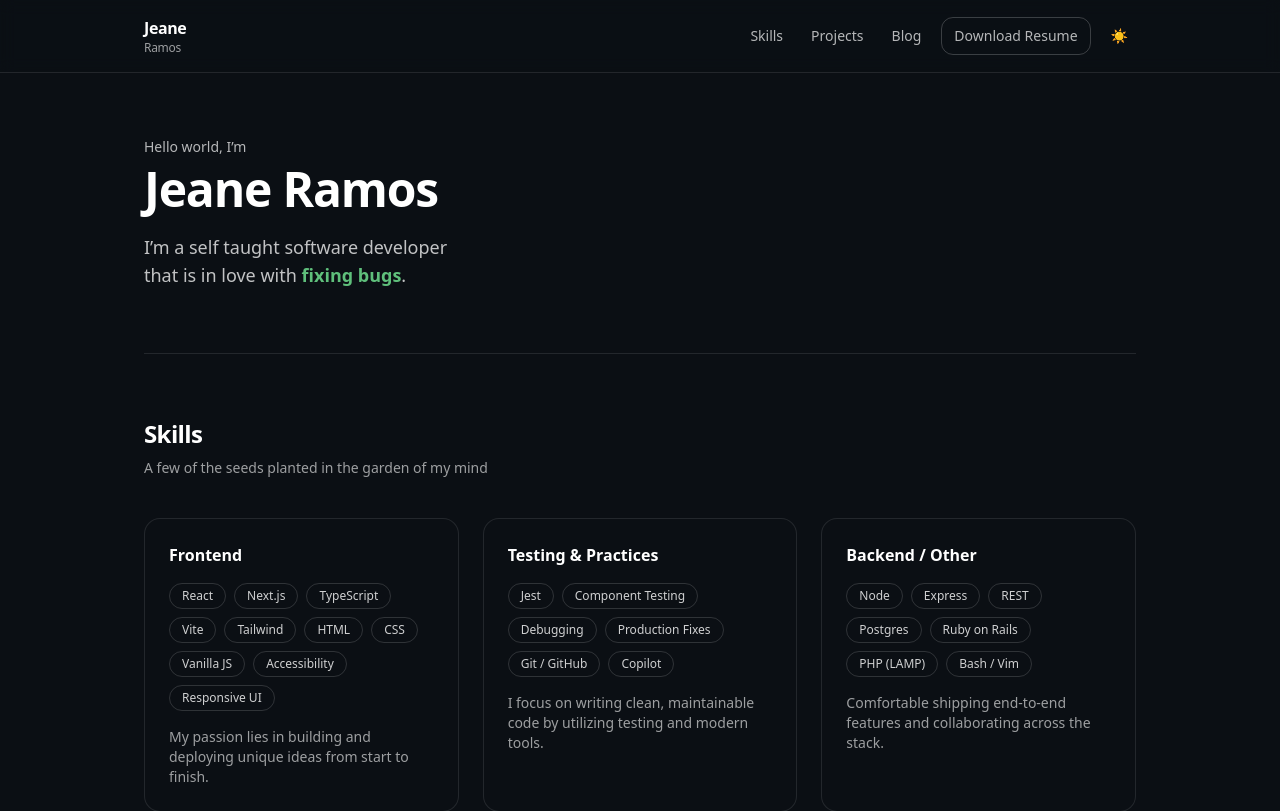
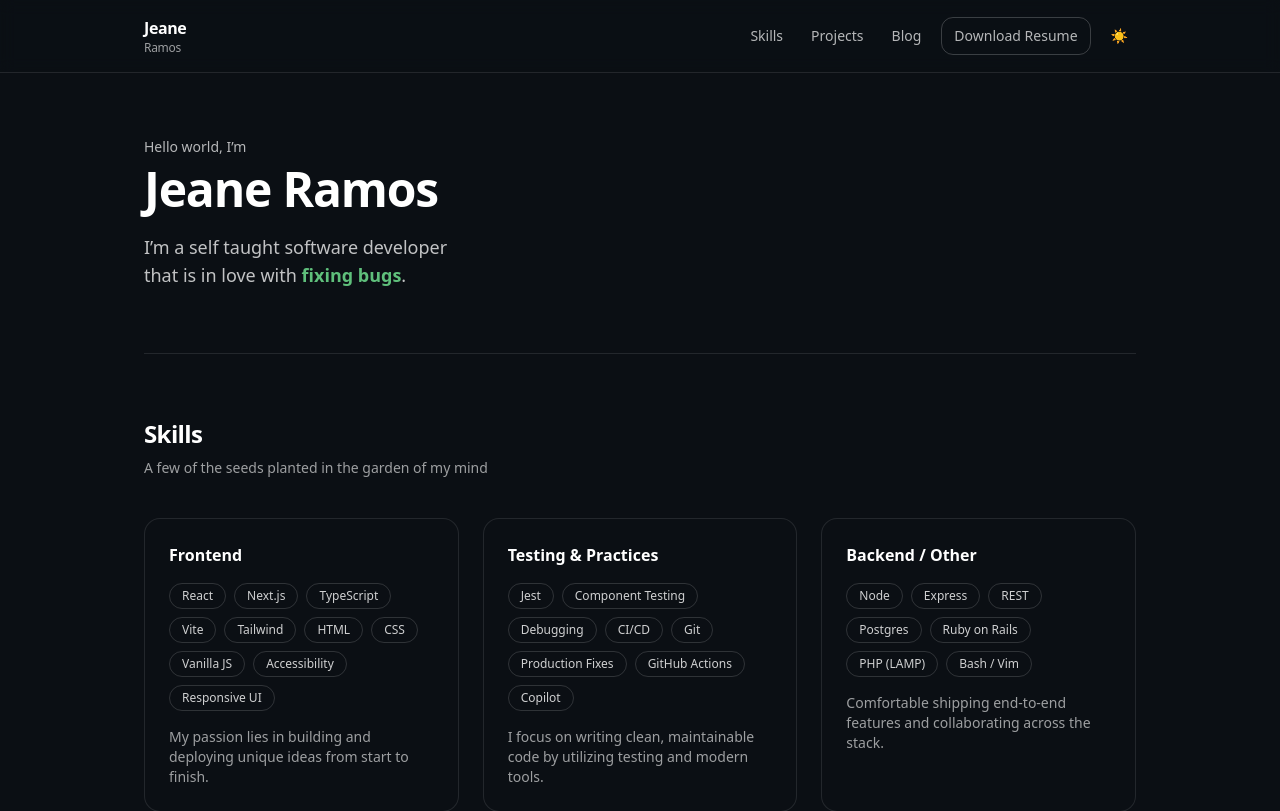
Before and after one commit to jeanbeanie/jeane.dev, a Next.js app: page / in a window 1280 px wide. Shown: the top 811 px of the page. Built offline with nearby package versions, Linux system fonts and the light colour scheme.

Commit message:
update skills chips

```diff
--- a/src/pages/index.tsx
+++ b/src/pages/index.tsx
@@ -59,8 +59,10 @@ export default function Home({ latestPosts }: { latestPosts: PostMeta[] }) {
                             <span className="chip">Jest</span>
                             <span className="chip">Component Testing</span>
                             <span className="chip">Debugging</span>
+                            <span className="chip">CI/CD</span>
+                            <span className="chip">Git</span>
                             <span className="chip">Production Fixes</span>
-                            <span className="chip">Git / GitHub</span>
+                            <span className="chip">GitHub Actions</span>
                             <span className="chip">Copilot</span>
                         </div>
                         <p className="mt-4 text-sm text-foreground/60">
```
